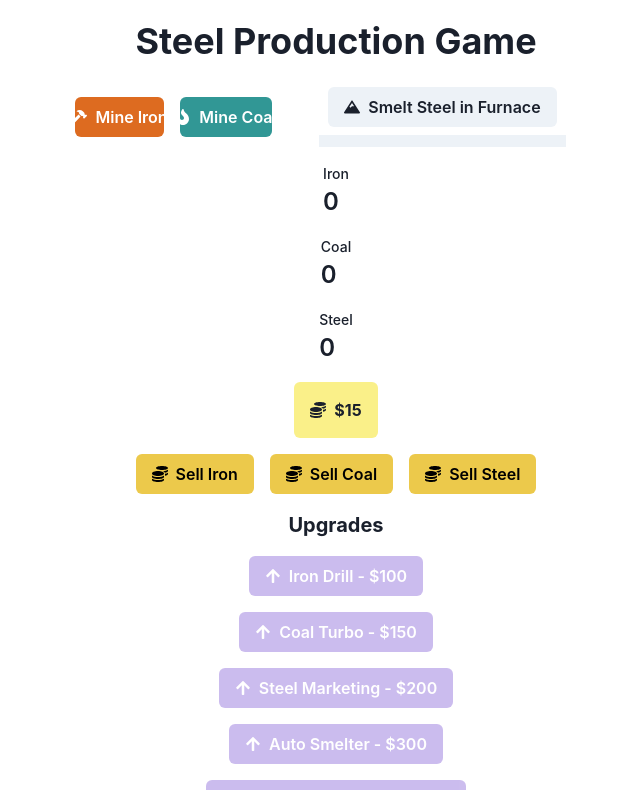
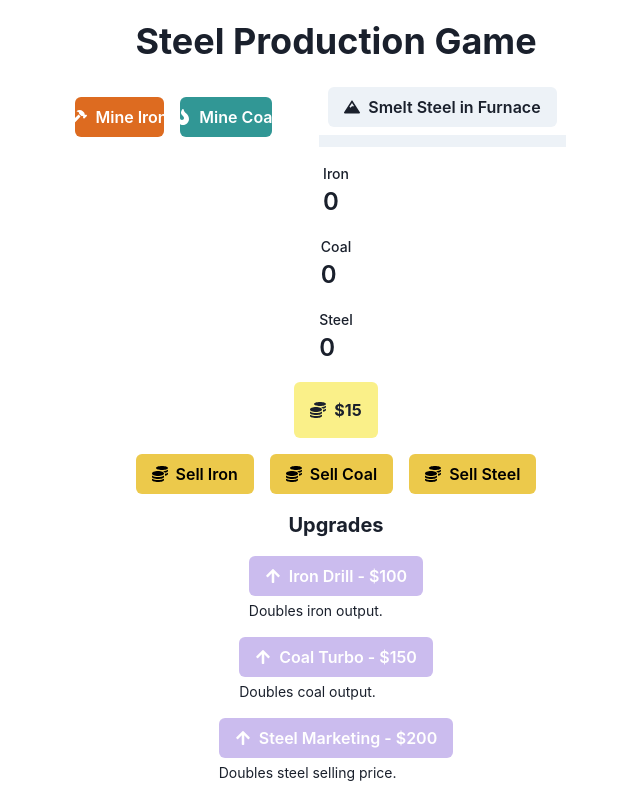
Before and after one commit to GPT-Engineer-App-Dev/steel-maker, a React (Vite) app: page / in a window 1280 px wide. Shown: the top 790 px of the page, without its empty margins (304-944 px from the left). Built offline with nearby package versions, Linux system fonts and the light colour scheme.

Commit message:
Added a description for every upgrade in the `Upgrades` component.
add a description for every upgrade

```diff
--- a/src/components/Upgrades.jsx
+++ b/src/components/Upgrades.jsx
@@ -20,9 +20,12 @@ const Upgrades = ({ money, onPurchaseUpgrade }) => {
         Upgrades
       </Text>
       {upgrades.map((upgrade) => (
-        <Button key={upgrade.id} leftIcon={<FaArrowUp />} colorScheme="purple" isDisabled={money < upgrade.cost} onClick={() => onPurchaseUpgrade(upgrade.id, upgrade.cost)}>
-          {upgrade.name} - ${upgrade.cost}
-        </Button>
+        <Stack key={upgrade.id} spacing={1}>
+          <Button leftIcon={<FaArrowUp />} colorScheme="purple" isDisabled={money < upgrade.cost} onClick={() => onPurchaseUpgrade(upgrade.id, upgrade.cost)}>
+            {upgrade.name} - ${upgrade.cost}
+          </Button>
+          <Text fontSize="sm">{upgrade.description}</Text>
+        </Stack>
       ))}
     </Stack>
   );
```
